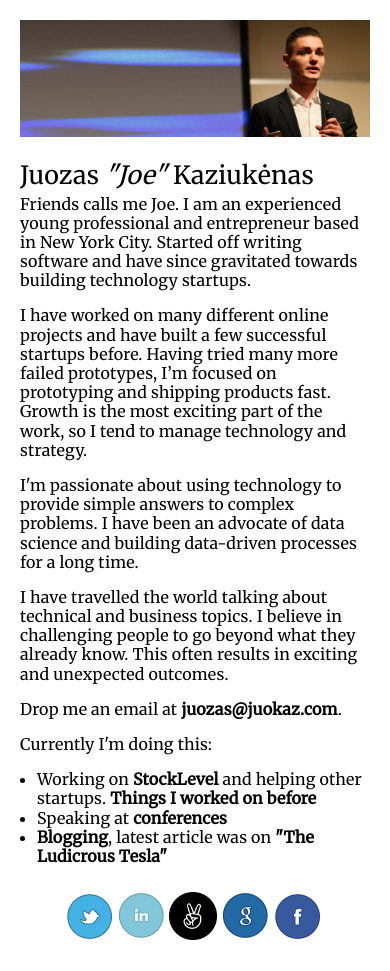
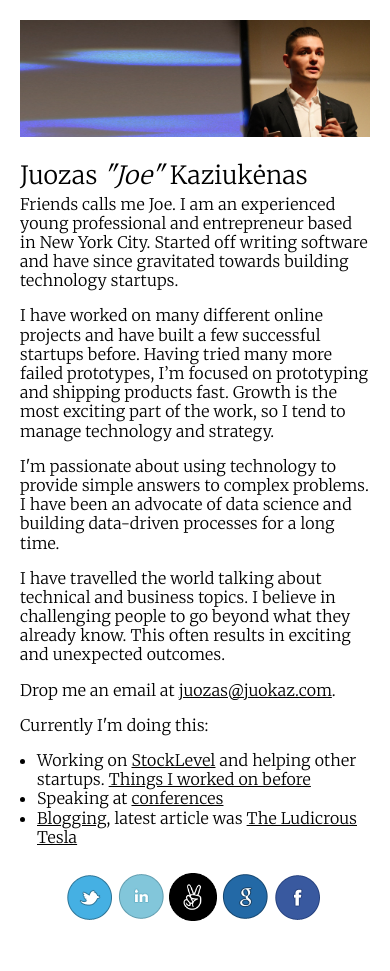
Before and after one commit to juokaz/juokaz.com, a Jekyll site: the page built from index.html, in a window 390 px wide. Built offline with Jekyll 4.4.1, drawn with Linux system fonts in a browser that asks for light colours.

Commit message:
Cleanup fonts to make them less aggresive

```diff
--- a/index.html
+++ b/index.html
@@ -4,7 +4,7 @@ index_page: true
 ---
 
 <div id="about">
-    <div id="image" style="background-image: url('images/juozas-speaker.jpg?{{ site.time | date: '%s' }}')">
+    <div id="headerimage" style="background-image: url('images/juozas-speaker.jpg?{{ site.time | date: '%s' }}')">
     </div>
 
     <h1>Juozas <em>"Joe"</em> Kaziukėnas</h1>
@@ -29,7 +29,7 @@ index_page: true
     <ul>
         <li>Working on <a href="http://stocklevel.com">StockLevel</a> and helping other startups. <a href="cv.html">Things I worked on before</a></li>
         <li>Speaking at <a href="conferences.html">conferences</a></li>
-        <li><a href="blog/">Blogging</a>, latest article was on <a href="{{ site.posts[0].url }}">"{{ site.posts[0].title }}"</a></li>
+        <li><a href="blog/">Blogging</a>, latest article was <a href="{{ site.posts[0].url }}">{{ site.posts[0].title }}</a></li>
     </ul>
     <p id="looks">
         <span id="go-serious">
--- a/style.css
+++ b/style.css
@@ -9,8 +9,8 @@ h3 span { float: right; font: 22px 'Open Sans', serif; font-style: italic; font-
 h3 { font-size: 20px;}
 h3.margin-top { margin-top: 30px;}
 p { margin: 0 0 16px 0; }
-a { color: #999; text-decoration: none; border-bottom: 1px dotted #999; }
-a:hover { border-bottom-style: solid; color: black; }
+a { color: #000000; }
+a:hover { text-decoration: none; }
 
 time { color: #666; font-size: 18px; font-style: italic; }
 header > time { display: block; }
@@ -65,8 +65,7 @@ img.grayscale:hover {
 
 /* index page */
 #about p, #about ul { color: #fff; font-size: 18px; font-weight: 400; line-height: 1.2; margin-bottom: 16px; -webkit-font-smoothing: antialiased; text-shadow: 0 1px 5px black; }
-#about a { color: #fff; font-weight: 700; text-decoration: none; border: none; }
-#about a:hover { color: #999; }
+#about a { color: #fff; }
 #about { width: 600px; padding-left: 20px; padding-right: 20px; margin: 0 auto 0 20px !important; }
 #about h1 { font-size: 40px; color: #fff; text-shadow: 0 1px 5px black; }
 
@@ -92,10 +91,11 @@ ul#connect{ margin-left: 0; width: 60px; position: fixed; right: 52px; top: 22px
 #punk #go-punk {display: inline;}
 #punk #go-scottish, #punk #go-serious, #punk #go-speaker {display: none;}
 
-#image { display: none; }
+#headerimage { display: none; }
 
 @media (max-width: 1024px) {
-    #about p, #about ul, #about a, #about h1 { color: #000; text-shadow: none; }
+    #about p, #about ul, #about a, #about h1 { color: #000; text-shadow: none; font-weight: 300; }
+    #about a { text-decoration: underline; }
     #about h1 { font-size: 25px; }
     #about p, #about ul { font-size: 16px; }
 
@@ -109,5 +109,5 @@ ul#connect{ margin-left: 0; width: 60px; position: fixed; right: 52px; top: 22px
     #connect a:link { opacity: 1; }
 
     #looks { display: none; }
-    #image { display: block; min-height: 30vw; background-position: 50% 30%; background-repeat: no-repeat; background-size: cover; margin-bottom: 20px; }
+    #headerimage { display: block; min-height: 30vw; background-position: 50% 30%; background-repeat: no-repeat; background-size: cover; margin-bottom: 20px; }
 }
```
